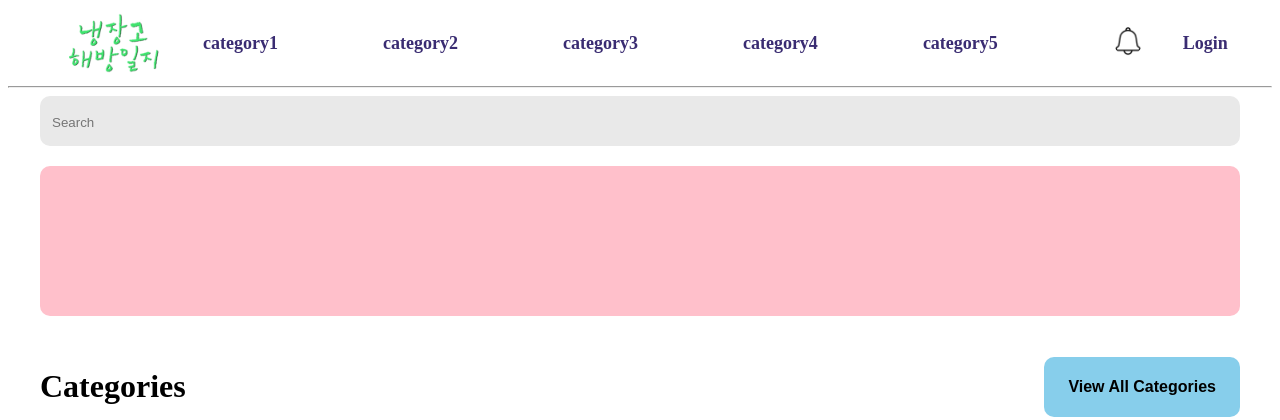
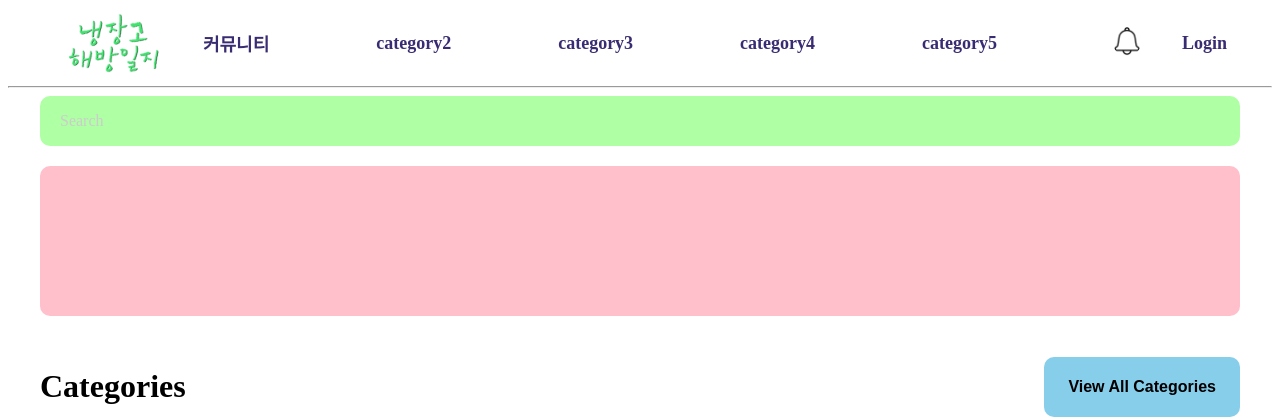
Before and after one commit to Woni1010011/KDT-Hackathon, a Django app: template P_Ndjango/contents_app/templates/homepage.html in a window 1280 px wide. Shown: the top 420 px of the page. Run offline with Django 4.2, Linux system fonts and the light colour scheme; the template is opened without the code that fills it, so the values that code supplies are empty.

Commit message:
[Feat]homepage.html/navbar.html
URL 설정

김은철

```diff
--- a/P_Ndjango/contents_app/static/css/homepage.css
+++ b/P_Ndjango/contents_app/static/css/homepage.css
@@ -11,24 +11,16 @@
 
 /* 검색창 */
 .search_box {
-    background-color: #E9E9E9;
+    display: flex;
+    background-color: #afffa4;
     align-items: center;
     height: 50px;
-    width: 1200px;
+    width: 1180px;
     border-radius: 10px;
-
+    color: #ccc;
+    text-decoration: none;
+    padding-left: 20px;
 }
-.search_input {
-    background-color: #E9E9E9;
-    border: 50px;
-    margin: 10px;
-    height: 30px;
-    width: 1100px;
-}
-.search_input:focus {
-    outline: none;
-}
-
 
 /* 배너광고 */
 .image_rolling_container {
--- a/P_Ndjango/contents_app/templates/homepage.html
+++ b/P_Ndjango/contents_app/templates/homepage.html
@@ -6,15 +6,16 @@
     <meta charset="UTF-8">
     <meta name="viewport" content="width=device-width, initial-scale=1.0">
     <title>HomePage</title>
-    <link rel="stylesheet" href="{%static "css/homepage.css"%}" >
+    <!-- S3 배포용 -->
+    <link rel="stylesheet" href="{%static 'css/homepage.css'%}" >
+    <!-- 로컬 수정용 -->
+    <!-- <link rel="stylesheet" href="static/css/homepage.css" > -->
 </head>
 <body>
     {% include 'navbar.html' %}
 
     <div class="container">
-        <div class="search_box">
-            <input class="search_input" type="text" placeholder="Search">
-        </div>
+        <a class="search_box" href="search">Search</a>
 
         <div class="image_rolling_container">
             <div class="content_cotainer">
--- a/P_Ndjango/contents_app/templates/navbar.html
+++ b/P_Ndjango/contents_app/templates/navbar.html
@@ -17,7 +17,7 @@
         </div>
 
         <div id='topnav_info'>
-            <a class='cate' href="">category1</a>
+            <a class='cate' href="board">커뮤니티</a>
             <a class='cate' href="">category2</a>
             <a class='cate' href="">category3</a>
             <a class='cate' href="">category4</a>
```
